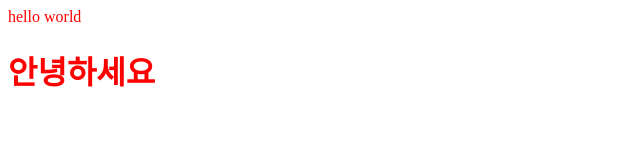
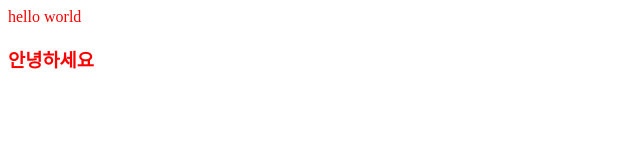
Before and after one commit to lywoo00/SVN2, a plain HTML site: page index.html in a window 1280 px wide. Shown: the whole page, without its empty margins (0-640 px from the left). Drawn offline with Linux system fonts and the light colour scheme.

Commit message:
* h1 -> h3 변경

```diff
--- a/index.html
+++ b/index.html
@@ -11,6 +11,6 @@
 </head>
 <body>
   hello world
-  <h1>안녕하세요</h1>
+  <h3>안녕하세요</h3>
 </body>
 </html>
```
